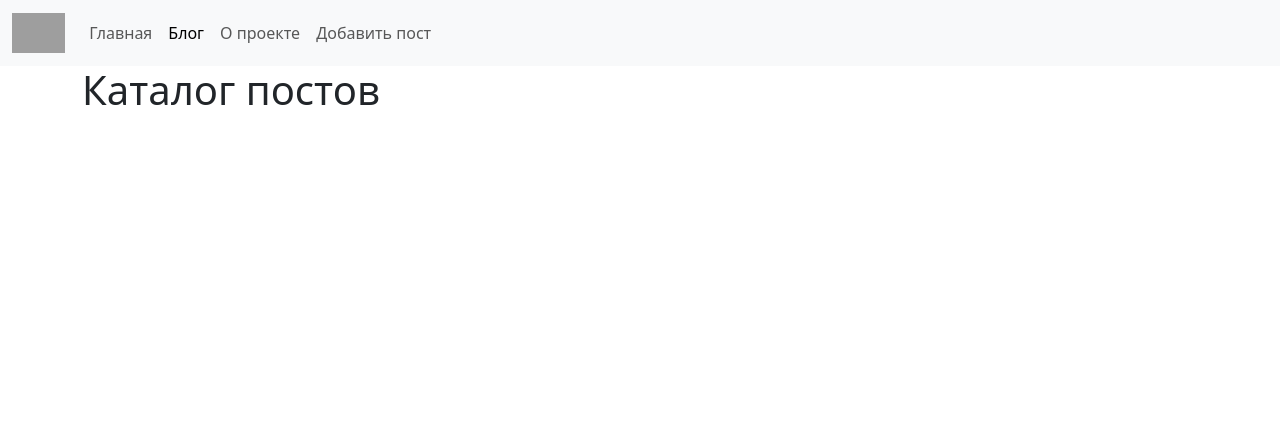
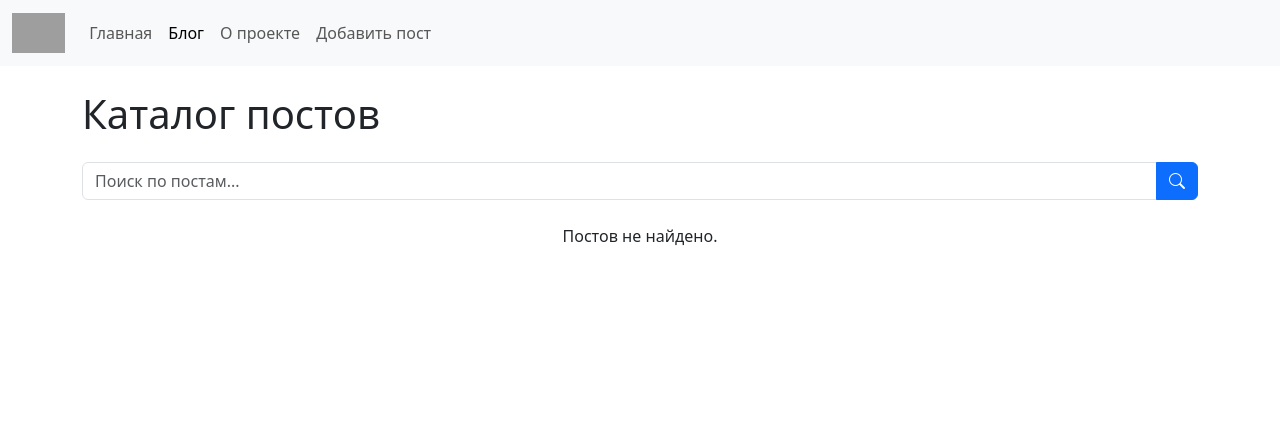
Before and after one commit to VladimirMonin/django_320, a Django app: page /blog/tag/1/ in a window 1280 px wide. Shown: the top 445 px of the page. Run offline with Django 5.2, Linux system fonts and the light colour scheme; tables that the repository leaves empty hold one stand-in row (values such as "Sample post"); some libraries are stand-ins or nearby versions; grey boxes are pictures that could not be loaded.

Commit message:
lesson_52: форма поиска вью и иконки BS5

```diff
--- a/blog_app/templates/blog_app/blog.html
+++ b/blog_app/templates/blog_app/blog.html
@@ -1,42 +1,30 @@
 {% extends 'base.html' %}
 {% load static %}
-<!DOCTYPE html>
-{% comment %}
-Ключи из словаря поста:
-title
-slug
-post
-hashtags: список
-is_published: bool
-views: int
-likes: int
-comments: список словарей:
-    username
-    text
-
-{% endcomment %}
-
 
 {% block title %}Каталог постов{% endblock %}
+
 {% block styles %}
 <link rel="stylesheet" href="{% static 'css/main.css' %}" />
 {% endblock %}
 
 {% block content %}
-<div class="container">
-    <h1>Каталог постов</h1>
+<div class="container mt-4">
+    <h1 class="mb-4">Каталог постов</h1>
 
-    {% for post in posts %}
-    {% if post.status == 'published' %}
-    {% include 'blog_app/post_preview_include.html' %}
-    {% endif %}
-    {% endfor %}
+    {% include 'blog_app/search_form.html' %}
 
+    <div class="row">
+        {% for post in posts %}
+            {% if post.status == 'published' %}
+                <div class="col-md-6 mb-4">
+                    {% include 'blog_app/post_preview_include.html' %}
+                </div>
+            {% endif %}
+        {% empty %}
+            <div class="col-12">
+                <p class="text-center">Постов не найдено.</p>
+            </div>
+        {% endfor %}
+    </div>
 </div>
 {% endblock %}
-{% block scripts %}
-<script>
-    let someStr = "{{ some_str }}";
-    console.log(someStr);
-</script>
-{% endblock %}
--- /dev/null
+++ b/blog_app/templates/blog_app/search_form.html
@@ -0,0 +1,8 @@
+<form action="{% url 'blog' %}" method="get" class="mb-4">
+    <div class="input-group">
+        <input type="text" name="search" class="form-control" placeholder="Поиск по постам..." value="{{ request.GET.search }}">
+        <button class="btn btn-primary" type="submit">
+            <i class="bi bi-search"></i>
+        </button>
+    </div>
+</form>
--- a/blog_app/views.py
+++ b/blog_app/views.py
@@ -25,8 +25,18 @@ def blog(request) -> HttpResponse:
     sort_by - поле для сортировки (по умолчанию - дата создания, desc, популярность - просмотры)
     search_options - ищем по заголовку, тексту, или по заголовку тексту тегам и категоряим
     """
+    search_query = request.GET.get('search', '')
+
+    if search_query:
+        # 1. Фильтрация по регистронезависимому вхождению. 2. Фильтр по статусу опубликовано. 3. Сортировка по дате создания по убыванию.
+        posts = Post.objects.filter(text__icontains=search_query).filter(status='published').order_by('-created_at')
+
+    else:
+        # 1. Фильтрация по статусу опубликовано. 2. Сортировка по дате создания по убыванию.
+        posts = Post.objects.filter(status='published').order_by('-created_at')
+
     context = {
-        'posts': Post.objects.all(),
+        'posts': posts,
         'menu': menu,
         'page_alias': 'blog'
     }
@@ -101,7 +111,10 @@ def add_post(request):
                 post.tags.add(tag)
 
             context.update({'message': 'Пост успешно добавлен!'})
-            return redirect('post_by_slug', post_slug=post.slug)
+            # return redirect('post_by_slug', post_slug=post.slug)
+            # Альтернативный вариант, вернуть пользователя на фомру, показать сообщение об успехе
+            return render(request, 'blog_app/add_post.html', context=context)
+
         else:
             context.update({'message': 'Заполните все поля!'})
             return render(request, 'blog_app/add_post.html', context=context)
--- a/templates/base.html
+++ b/templates/base.html
@@ -19,7 +19,7 @@ templates/base.html
     <link href="https://cdn.jsdelivr.net/npm/bootstrap@5.3.3/dist/css/bootstrap.min.css" rel="stylesheet" integrity="sha384-QWTKZyjpPEjISv5WaRU9OFeRpok6YctnYmDr5pNlyT2bRjXh0JMhjY6hW+ALEwIH" crossorigin="anonymous">
      <!-- Highlight.js Stylesheet -->
      <link rel="stylesheet" href="https://cdnjs.cloudflare.com/ajax/libs/highlight.js/11.3.1/styles/tomorrow-night-bright.min.css">
-
+     <link rel="stylesheet" href="https://cdn.jsdelivr.net/npm/bootstrap-icons@1.11.1/font/bootstrap-icons.css">
     <link rel="shortcut icon" type="image/png" href="{% static 'images/favicon.png' %}"/>
     {% block styles %}
     <link rel="stylesheet" href="{% static 'css/main.css' %}" />
```
